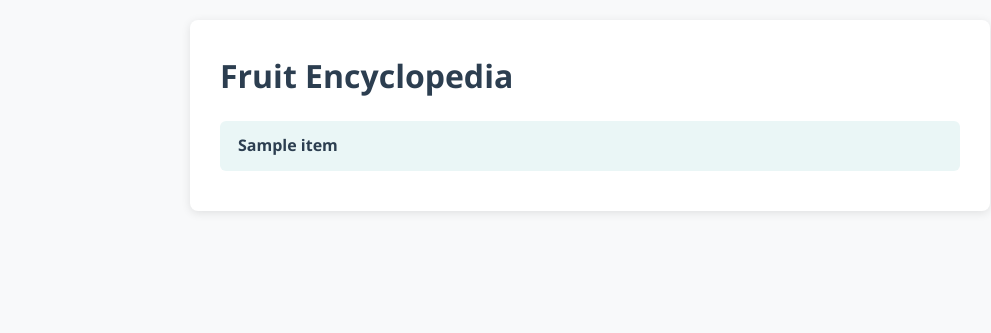
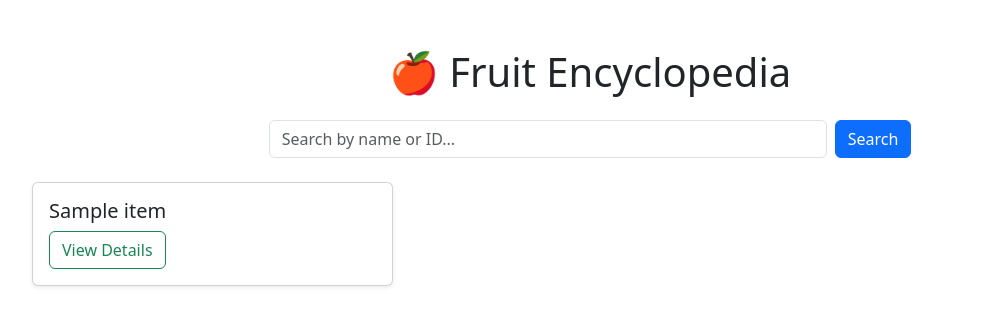
Before and after one commit to staten-island-tech/flask-api-project-JeanV155, a Flask app: page / in a window 1280 px wide. Shown: the top 333 px of the page, without its empty margins (50-1041 px from the left). Run offline with Flask 3, Linux system fonts and the light colour scheme; a database or web service that is not in the repository returns one stand-in record (values such as "Sample title"); data that the repository does not hold is empty.

Commit message:
ffhhjjjdre

```diff
--- a/app.py
+++ b/app.py
@@ -6,6 +6,7 @@
 
 @app.route("/")
 def index():
+    search_query = request.args.get('search', '').strip().lower()
     response = requests.get("https://www.fruityvice.com/api/fruit/all")
     fruit_data = response.json()
 
@@ -14,10 +15,19 @@
 
     fruit_list = []
     for fruit in fruit_data:
-        fruit_list.append({
-            'name': fruit["name"],
-            'id': fruit["id"]
-        })
+        name = fruit["name"]
+        fruit_id = str(fruit["id"])
+
+        # Include fruit if search_query is empty, matches name, or matches ID
+        if not search_query or search_query in name.lower() or search_query == fruit_id:
+            fruit_list.append({
+                'name': name,
+                'id': fruit["id"]
+            })
+
+
+    if search_query and not fruit_list:
+        abort(404)
 
     return render_template("index.html", fruits=fruit_list)
 
@@ -36,10 +46,9 @@
     genus = data.get('genus', 'Unknown')
     order = data.get('order', 'Unknown')
 
-    # Your original nutrition extraction loop
+    # Extract nutrition info
     fruit_names = []
     fruit_value = []
-
     for key, values in data.get('nutritions', {}).items():
         fruit_names.append(key)
         fruit_value.append(values)
--- a/templates/index.html
+++ b/templates/index.html
@@ -2,19 +2,35 @@
 <html lang="en">
 <head>
     <meta charset="UTF-8">
-    <title>Fruit List</title>
-    <link rel="stylesheet" href="{{ url_for('static', filename='style.css') }}">
+    <title>Fruit Encyclopedia</title>
+    <link href="https://cdn.jsdelivr.net/npm/bootstrap@5.3.3/dist/css/bootstrap.min.css" rel="stylesheet">
 </head>
 <body>
-    <div class="container">
-        <h1>Fruit Encyclopedia</h1>
-        <ul class="fruit-list">
+    <div class="container py-5">
+        <h1 class="text-center mb-4">🍎 Fruit Encyclopedia</h1>
+
+        <!-- 🔍 Search Form -->
+        <form class="d-flex justify-content-center mb-4" method="get" action="{{ url_for('index') }}">
+            <input type="text" class="form-control w-50 me-2" name="search" placeholder="Search by name or ID..." value="{{ request.args.get('search', '') }}">
+            <button class="btn btn-primary" type="submit">Search</button>
+        </form>
+
+        <!-- 📝 Fruit List -->
+        <div class="row row-cols-1 row-cols-sm-2 row-cols-md-3 g-3">
             {% for fruit in fruits %}
-                <li>
-                    <a href="{{ url_for('fruit_detail', id=fruit.id) }}">{{ fruit.name }}</a>
-                </li>
+                <div class="col">
+                    <div class="card h-100 shadow-sm">
+                        <div class="card-body">
+                            <h5 class="card-title">{{ fruit.name }}</h5>
+                            <a href="{{ url_for('fruit_detail', id=fruit.id) }}" class="btn btn-outline-success">View Details</a>
+                        </div>
+                    </div>
+                </div>
             {% endfor %}
-        </ul>
+        </div>
     </div>
+
+    <!-- Bootstrap JS (optional for advanced interactions) -->
+    <script src="https://cdn.jsdelivr.net/npm/bootstrap@5.3.3/dist/js/bootstrap.bundle.min.js"></script>
 </body>
 </html>
```
Also changed, not shown: templates/404.html (+4 -7 lines).
